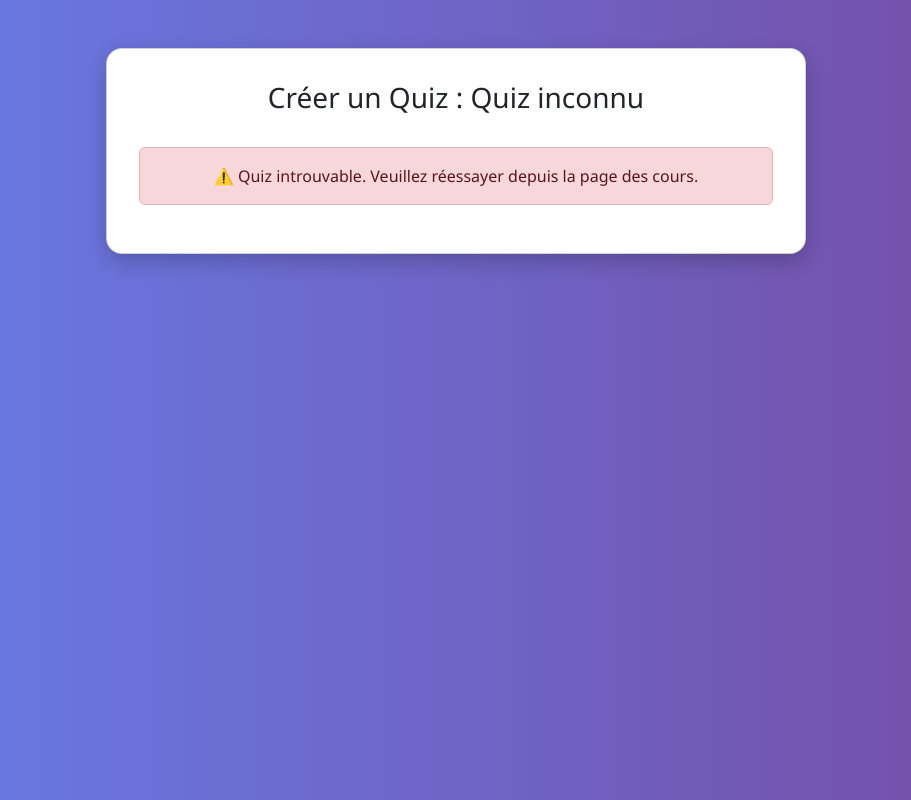
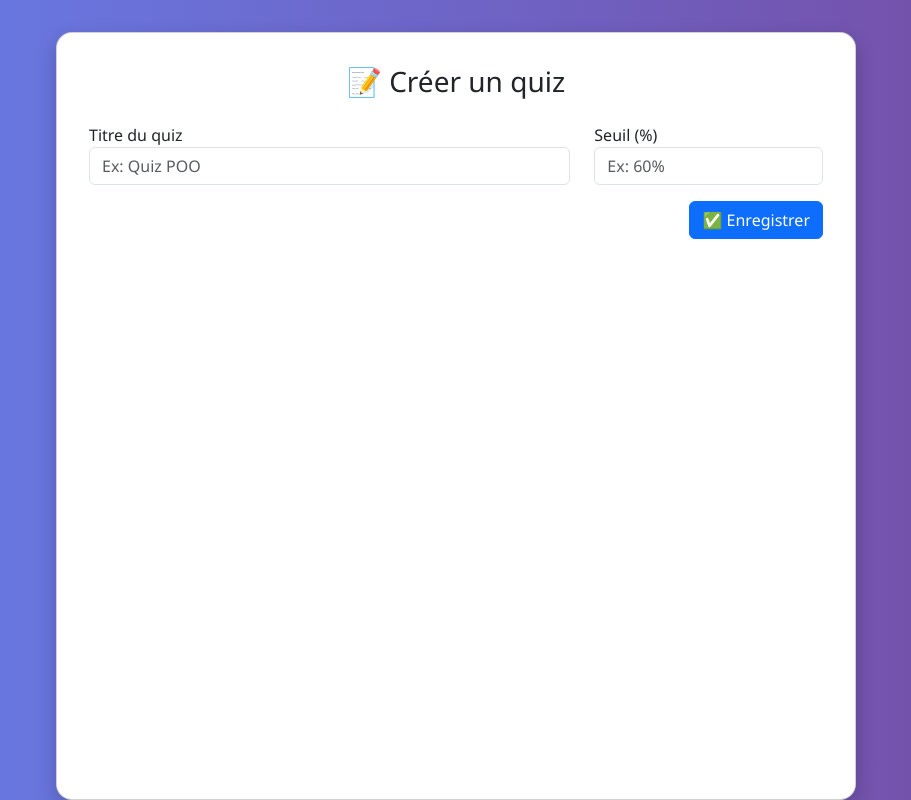
Before and after one commit to sallma123/portail-etudiant, a Spring app: template src/main/resources/templates/creer-quiz.html in a window 1280 px wide. Shown: the whole page, without its empty margins (184-1095 px from the left). Run offline with Thymeleaf, Linux system fonts and the light colour scheme; the template is opened without the code that fills it, so the values that code supplies are empty; some of the project's set-up classes (security, data sources, template engines, error pages and the like) are left out, and stand-ins take their place.

Commit message:
patie 5:gestion des quizs(modif)

```diff
--- a/src/main/java/com/etudiant/gestion_etudiant/service/QuizService.java
+++ b/src/main/java/com/etudiant/gestion_etudiant/service/QuizService.java
@@ -78,5 +78,8 @@ public class QuizService {
         // Supprimer le quiz
         quizRepository.deleteById(quizId);
     }
+    public void enregistrer(Quiz quiz) {
+        quizRepository.save(quiz);
+    }
 
 }
--- a/src/main/resources/templates/creer-quiz.html
+++ b/src/main/resources/templates/creer-quiz.html
@@ -7,12 +7,11 @@
     <style>
         body {
             background: linear-gradient(to right, #667eea, #764ba2);
-            height: 100vh;
+            min-height: 100vh;
             display: flex;
             justify-content: center;
-            align-items: flex-start;
+            padding-top: 2rem;
             font-family: 'Segoe UI', sans-serif;
-            padding-top: 3rem;
         }
         .card {
             background: white;
@@ -20,77 +19,94 @@
             border-radius: 1rem;
             box-shadow: 0 8px 20px rgba(0, 0, 0, 0.2);
             width: 100%;
-            max-width: 700px;
-        }
-        .btn-purple {
-            background-color: #764ba2;
-            color: white;
-            border: none;
-        }
-        .btn-purple:hover {
-            background-color: #5e3b89;
-        }
-        .checkbox-large {
-            transform: scale(1.5);
-            margin-left: 1rem;
-        }
-        input[type="text"] {
-            background-color: #f8f9fa;
-            border-radius: 0.5rem;
-            border: 1px solid #ced4da;
-            padding: 0.75rem;
-            width: 100%;
+            max-width: 800px;
         }
     </style>
 </head>
 <body>
 
 <div class="card">
-    <h3 class="text-center mb-3">
-        Créer un Quiz :
-        <span th:text="${quiz != null ? quiz.titre : 'Quiz inconnu'}">[Titre Quiz]</span>
-    </h3>
+    <h3 class="text-center mb-4">📝 Créer un quiz</h3>
 
     <!-- ✅ Message de confirmation -->
-    <div th:if="${message}" class="alert alert-success text-center" th:text="${message}">Question enregistrée avec succès !</div>
+    <div th:if="${message}" class="alert alert-success text-center" th:text="${message}">Question enregistrée !</div>
 
-    <form th:if="${quiz != null}"
-          th:action="@{/enseignant/quiz/{id}/valider-question(id=${quiz.id})}" method="post">
+    <!-- 🎯 Création du quiz (titre/seuil) -->
+    <form th:if="${quiz == null}"
+          th:action="@{'/enseignant/cours/' + ${cours.id} + '/enregistrer-quiz'}"
+          method="post">
+        <div class="row mb-3">
+            <div class="col-md-8">
+                <label>Titre du quiz</label>
+                <input type="text" name="titre" class="form-control" placeholder="Ex: Quiz POO" required />
+            </div>
+            <div class="col-md-4">
+                <label>Seuil (%)</label>
+                <input type="number" name="seuil" class="form-control" placeholder="Ex: 60%" min="0" max="100" required />
+            </div>
+        </div>
 
-        <!-- Champ de la question -->
+        <div class="text-end">
+            <button type="submit" class="btn btn-primary">✅ Enregistrer</button>
+        </div>
+    </form>
+
+    <!-- 🎯 Ajout de questions -->
+    <form th:if="${quiz != null}" method="post">
+
+        <!-- Titre et seuil -->
+        <div class="row mb-3">
+            <div class="col-md-8">
+                <label>Titre du quiz</label>
+                <input type="text" name="titre" class="form-control" th:value="${quiz.titre}" required />
+            </div>
+            <div class="col-md-4">
+                <label>Seuil (%)</label>
+                <input type="number" name="seuil" class="form-control" th:value="${quiz.seuil}" min="0" max="100" required />
+            </div>
+        </div>
+
+        <!-- Question -->
         <div class="mb-3">
-            <input type="text" name="question" placeholder="Écrivez votre question ici" required class="form-control"/>
+            <label>Question</label>
+            <input type="text" name="question" class="form-control" placeholder="Votre question" required />
         </div>
 
         <!-- Choix -->
         <div id="choix-container">
             <div class="d-flex align-items-center mb-2">
-                <input type="text" name="choix" placeholder="Choix 1" class="form-control me-3" required />
-                <input type="checkbox" name="corrects" value="1" class="checkbox-large" />
+                <input type="text" name="choix" class="form-control me-3" placeholder="Choix 1" required />
+                <input type="checkbox" name="corrects" value="1" />
             </div>
             <div class="d-flex align-items-center mb-2">
-                <input type="text" name="choix" placeholder="Choix 2" class="form-control me-3" required />
-                <input type="checkbox" name="corrects" value="2" class="checkbox-large" />
+                <input type="text" name="choix" class="form-control me-3" placeholder="Choix 2" required />
+                <input type="checkbox" name="corrects" value="2" />
             </div>
         </div>
 
-        <!-- Ajouter/Supprimer -->
+        <!-- Ajouter/Supprimer choix -->
         <div class="d-flex justify-content-between my-3">
-            <button type="button" class="btn btn-info" onclick="ajouterChoix()">+ Ajouter un choix</button>
-            <button type="button" class="btn btn-outline-secondary" onclick="supprimerChoix()">Supprimer le dernier</button>
+            <button type="button" class="btn btn-outline-primary" onclick="ajouterChoix()">+ Ajouter un choix</button>
+            <button type="button" class="btn btn-outline-danger" onclick="supprimerChoix()">Supprimer le dernier</button>
         </div>
 
-        <!-- Boutons d'action -->
+        <!-- Boutons -->
         <div class="d-flex justify-content-between">
-            <button class="btn btn-purple" type="submit">➕ Ajouter la question</button>
-            <a th:href="@{/enseignant/mes-cours}" class="btn btn-secondary">✅ Terminer</a>
+            <!-- Ajouter question (reste sur la page) -->
+            <button type="submit" class="btn btn-outline-success"
+                    formaction="#"
+                    th:formaction="@{'/enseignant/quiz/' + ${quiz.id} + '/ajouter-question'}">
+                ➕ Ajouter question
+            </button>
+
+            <!-- Enregistrer et retourner -->
+            <button type="submit" class="btn btn-outline-secondary"
+                    formaction="#"
+                    th:formaction="@{'/enseignant/quiz/' + ${quiz.id} + '/ajouter-question?redirect=mes-cours'}">
+                ✅ Enregistrer
+            </button>
         </div>
     </form>
-
-    <!-- Si aucun quiz fourni -->
-    <div th:if="${quiz == null}" class="alert alert-danger text-center mt-3">
-        ⚠️ Quiz introuvable. Veuillez réessayer depuis la page des cours.
-    </div>
 </div>
 
 <script>
@@ -98,18 +114,18 @@
 
     function ajouterChoix() {
         index++;
-        const container = document.getElementById('choix-container');
-        const div = document.createElement('div');
-        div.classList.add('d-flex', 'align-items-center', 'mb-2');
+        const container = document.getElementById("choix-container");
+        const div = document.createElement("div");
+        div.className = "d-flex align-items-center mb-2";
         div.innerHTML = `
-            <input type="text" name="choix" placeholder="Choix ${index}" class="form-control me-3" required />
-            <input type="checkbox" name="corrects" value="${index}" class="checkbox-large" />
+            <input type="text" name="choix" class="form-control me-3" placeholder="Choix ${index}" required />
+            <input type="checkbox" name="corrects" value="${index}" />
         `;
         container.appendChild(div);
     }
 
     function supprimerChoix() {
-        const container = document.getElementById('choix-container');
+        const container = document.getElementById("choix-container");
         if (container.children.length > 2) {
             container.removeChild(container.lastElementChild);
             index--;
--- a/src/main/resources/templates/mes-cours.html
+++ b/src/main/resources/templates/mes-cours.html
@@ -63,7 +63,7 @@
 
                 <!-- 📝 Gérer quiz ou supprimer quiz -->
                 <div th:if="${cours.quiz == null}">
-                    <a th:href="@{'/enseignant/cours/' + ${cours.id} + '/ajouter-quiz'}"
+                    <a th:href="@{'/enseignant/cours/' + ${cours.id} + '/creer-quiz'}"
                        class="btn btn-sm btn-outline-success">📝 Créer quiz</a>
                 </div>
                 <div th:if="${cours.quiz != null}">
```
Also changed, not shown: src/main/java/com/etudiant/gestion_etudiant/controller/QuizController.java (+54 -25 lines).
